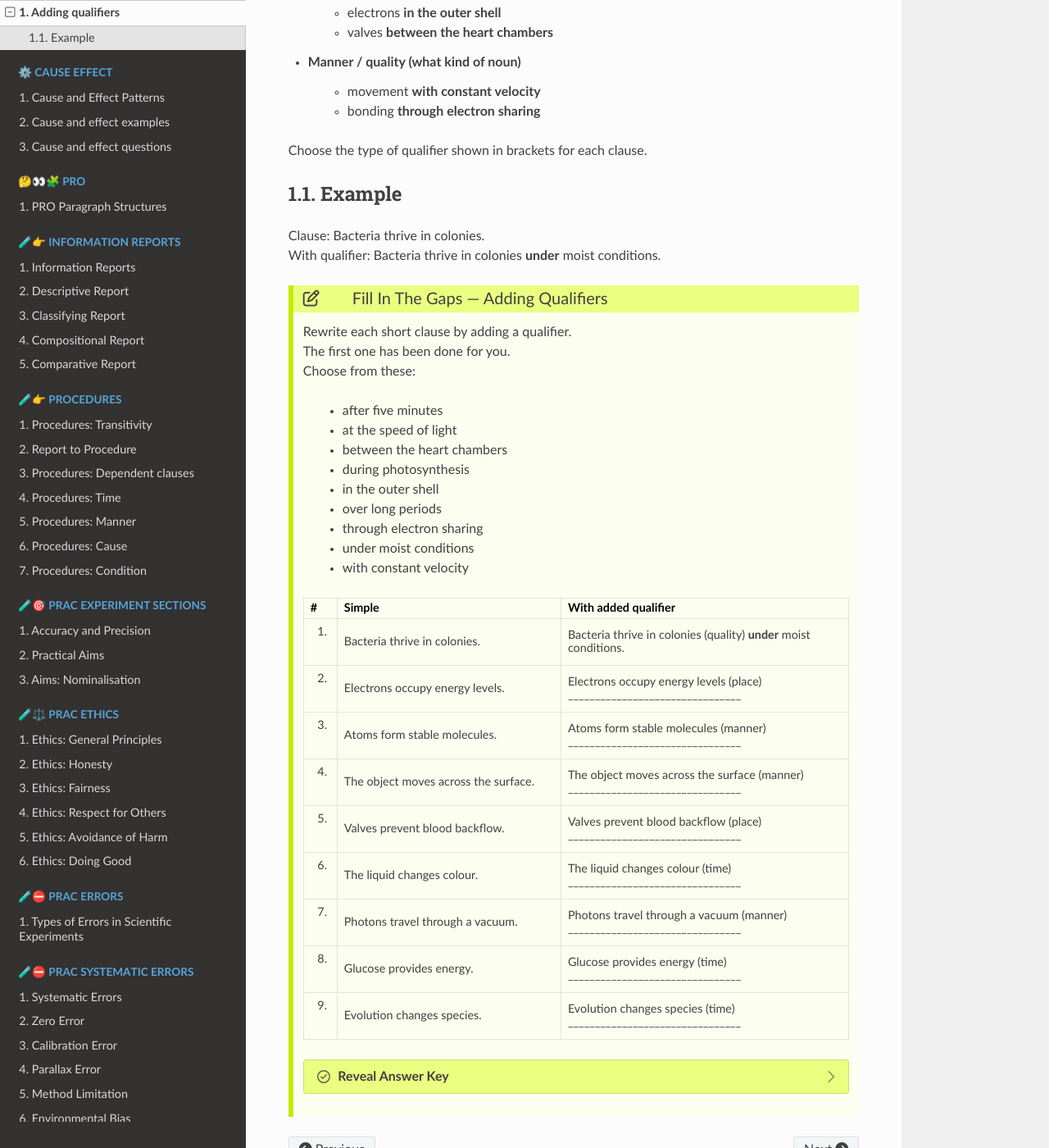
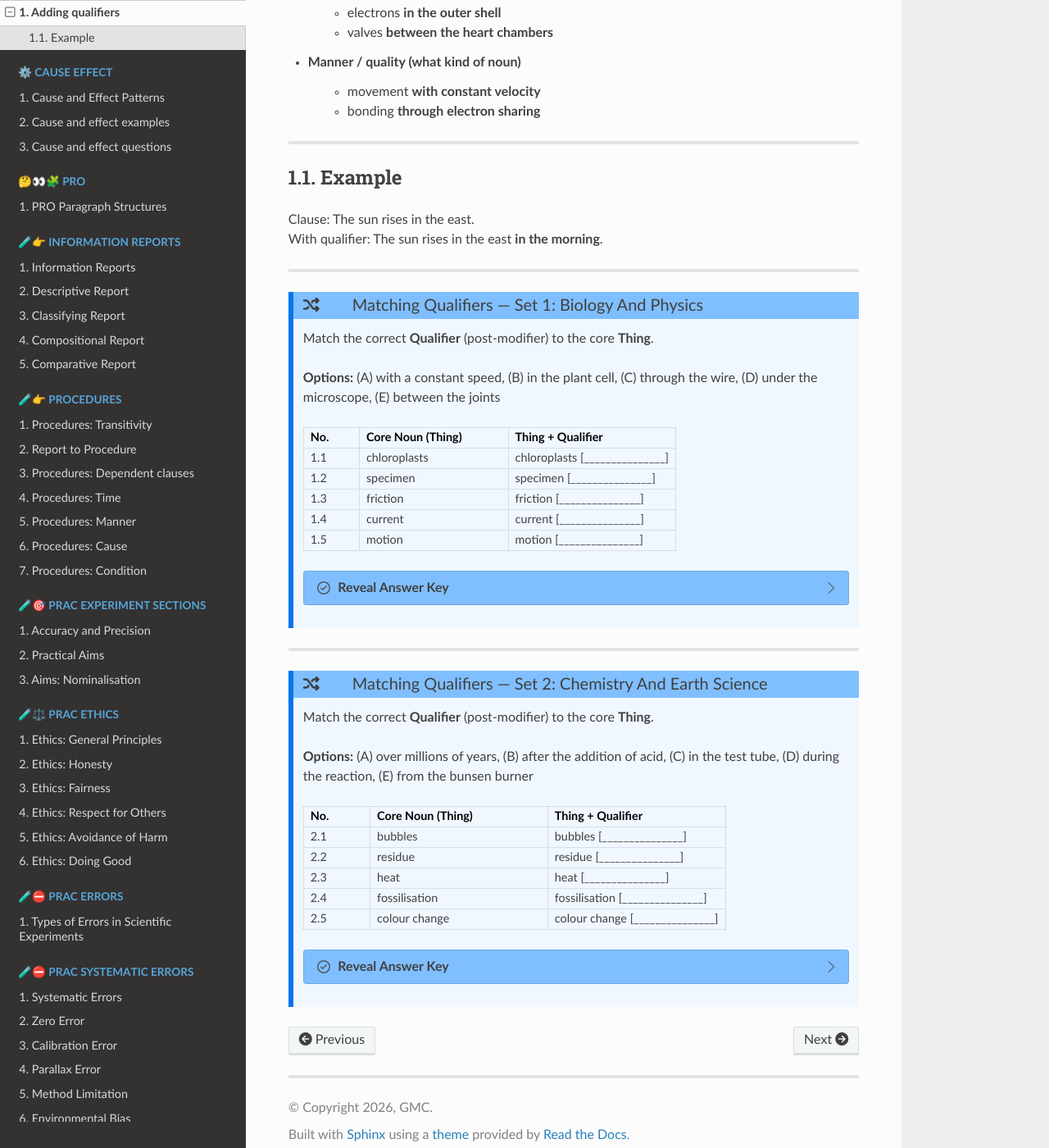
Before and after one commit to gmc-code/PC-Science-and-language, a Sphinx documentation site: the page built from docs/language/adding_qualifiers.rst, in a window 1280 px wide and 1400 px high, scrolled down 458 px. Shown: the whole window at 82% size. Built offline with Sphinx 7.4.7 and the Read the Docs theme 3.1.0, drawn with Linux system fonts in a browser that asks for light colours; pages that are not in the unit, such as notebooks, are missing from menus.

Commit message:
qual
Co-authored-by: Copilot <copilot@github.com>

```diff
--- a/docs/language/adding_qualifiers.rst
+++ b/docs/language/adding_qualifiers.rst
@@ -19,105 +19,98 @@ Adding qualifiers
     - movement **with constant velocity**
     - bonding **through electron sharing**
 
-Choose the type of qualifier shown in brackets for each clause.
+
+----
 
 Example
 -------
 
-| Clause: Bacteria thrive in colonies.
-| With qualifier: Bacteria thrive in colonies **under** moist conditions.
+| Clause: The sun rises in the east.
+| With qualifier: The sun rises in the east **in the morning**.
 
-.. admonition:: Fill in the Gaps — Adding qualifiers
-    :class: cloze
+----
 
-    | Rewrite each short clause by adding a qualifier.
-    | The first one has been done for you.
-    | Choose from these:
+.. admonition:: Matching Qualifiers — Set 1: Biology and Physics
+    :class: match
 
-      - after five minutes
-      - at the speed of light
-      - between the heart chambers
-      - during photosynthesis
-      - in the outer shell
-      - over long periods
-      - through electron sharing
-      - under moist conditions
-      - with constant velocity
+    Match the correct **Qualifier** (post-modifier) to the core **Thing**.
+
+    **Options:** (A) with a constant speed, (B) in the plant cell, (C) through the wire, (D) under the microscope, (E) between the joints
 
     .. list-table::
         :header-rows: 1
-        :widths: 5 35 45
+        :widths: 15 40 45
 
-        * - #
-          - Simple
-          - With added qualifier
-        * - 1.
-          - Bacteria thrive in colonies.
-          - Bacteria thrive in colonies (quality) **under** moist conditions.
-        * - 2.
-          - Electrons occupy energy levels.
-          - Electrons occupy energy levels (place) ________________________________
-        * - 3.
-          - Atoms form stable molecules.
-          - Atoms form stable molecules (manner) ________________________________
-        * - 4.
-          - The object moves across the surface.
-          - The object moves across the surface (manner) ________________________________
-        * - 5.
-          - Valves prevent blood backflow.
-          - Valves prevent blood backflow (place) ________________________________
-        * - 6.
-          - The liquid changes colour.
-          - The liquid changes colour (time) ________________________________
-        * - 7.
-          - Photons travel through a vacuum.
-          - Photons travel through a vacuum (manner) ________________________________
-        * - 8.
-          - Glucose provides energy.
-          - Glucose provides energy (time) ________________________________
-        * - 9.
-          - Evolution changes species.
-          - Evolution changes species (time) ________________________________
+        * - No.
+          - Core Noun (Thing)
+          - Thing + Qualifier
+        * - 1.1
+          - chloroplasts
+          - chloroplasts [_______________]
+        * - 1.2
+          - specimen
+          - specimen [_______________]
+        * - 1.3
+          - friction
+          - friction [_______________]
+        * - 1.4
+          - current
+          - current [_______________]
+        * - 1.5
+          - motion
+          - motion [_______________]
 
     .. dropdown:: Reveal Answer Key
         :icon: check-circle
-        :class-container: dropdown-cloze
+        :class-container: dropdown-match
 
-        .. tab-set::
+        | **Answers:**
+        | 1.1 (B) chloroplasts **in the plant cell**;
+        | 1.2 (D) specimen **under the microscope**;
+        | 1.3 (E) friction **between the joints**;
+        | 1.4 (C) current **through the wire**;
+        | 1.5 (A) motion **with a constant speed**.
 
-            .. tab-item:: Model Answer
 
-                .. list-table::
-                    :header-rows: 1
-                    :widths: 5 35 45
+----
 
-                    * - #
-                      - Simple
-                      - With added qualifier
-                    * - 1.
-                      - Bacteria thrive in colonies.
-                      - Bacteria thrive in colonies **under** moist conditions.
-                    * - 2.
-                      - Electrons occupy energy levels.
-                      - Electrons occupy energy levels **in** the outer shell.
-                    * - 3.
-                      - Atoms form stable molecules.
-                      - Atoms form stable molecules **through** electron sharing.
-                    * - 4.
-                      - The object moves across the surface.
-                      - The object moves across the surface **with** constant velocity.
-                    * - 5.
-                      - Valves prevent blood backflow.
-                      - Valves prevent blood backflow **between** the heart chambers.
-                    * - 6.
-                      - The liquid changes colour.
-                      - The liquid changes colour **after** five minutes.
-                    * - 7.
-                      - Photons travel through a vacuum.
-                      - Photons travel through a vacuum **at** the speed of light.
-                    * - 8.
-                      - Glucose provides energy.
-                      - Glucose provides energy **during** photosynthesis.
-                    * - 9.
-                      - Evolution changes species.
-                      - Evolution changes species **over** long periods.
+.. admonition:: Matching Qualifiers — Set 2: Chemistry and Earth Science
+    :class: match
+
+    Match the correct **Qualifier** (post-modifier) to the core **Thing**.
+
+    **Options:** (A) over millions of years, (B) after the addition of acid, (C) in the test tube, (D) during the reaction, (E) from the bunsen burner
+
+    .. list-table::
+        :header-rows: 1
+        :widths: 15 40 40
+
+        * - No.
+          - Core Noun (Thing)
+          - Thing + Qualifier
+        * - 2.1
+          - bubbles
+          - bubbles [_______________]
+        * - 2.2
+          - residue
+          - residue [_______________]
+        * - 2.3
+          - heat
+          - heat [_______________]
+        * - 2.4
+          - fossilisation
+          - fossilisation [_______________]
+        * - 2.5
+          - colour change
+          - colour change [_______________]
+
+    .. dropdown:: Reveal Answer Key
+        :icon: check-circle
+        :class-container: dropdown-match
+
+        | **Answers:**
+        | 2.1 (D) bubbles **during the reaction**;
+        | 2.2 (C) residue **in the test tube**;
+        | 2.3 (E) heat **from the bunsen burner**;
+        | 2.4 (A) fossilisation **over millions of years**;
+        | 2.5 (B) colour change **after the addition of acid**.
```
